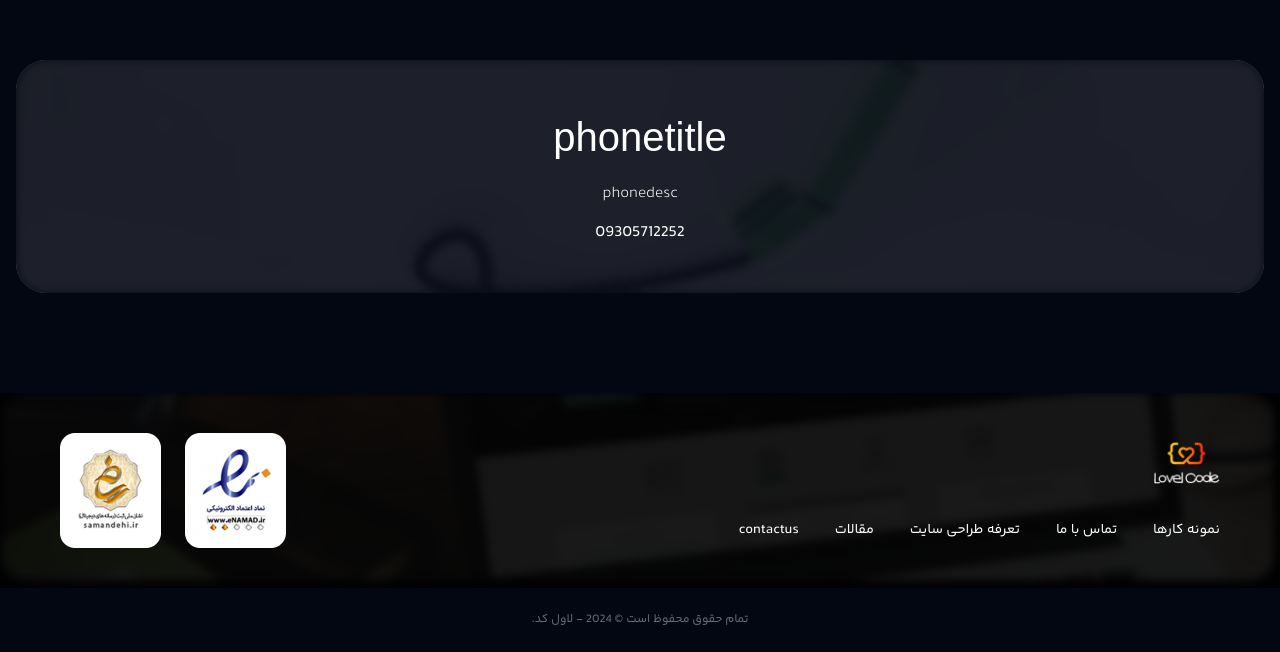
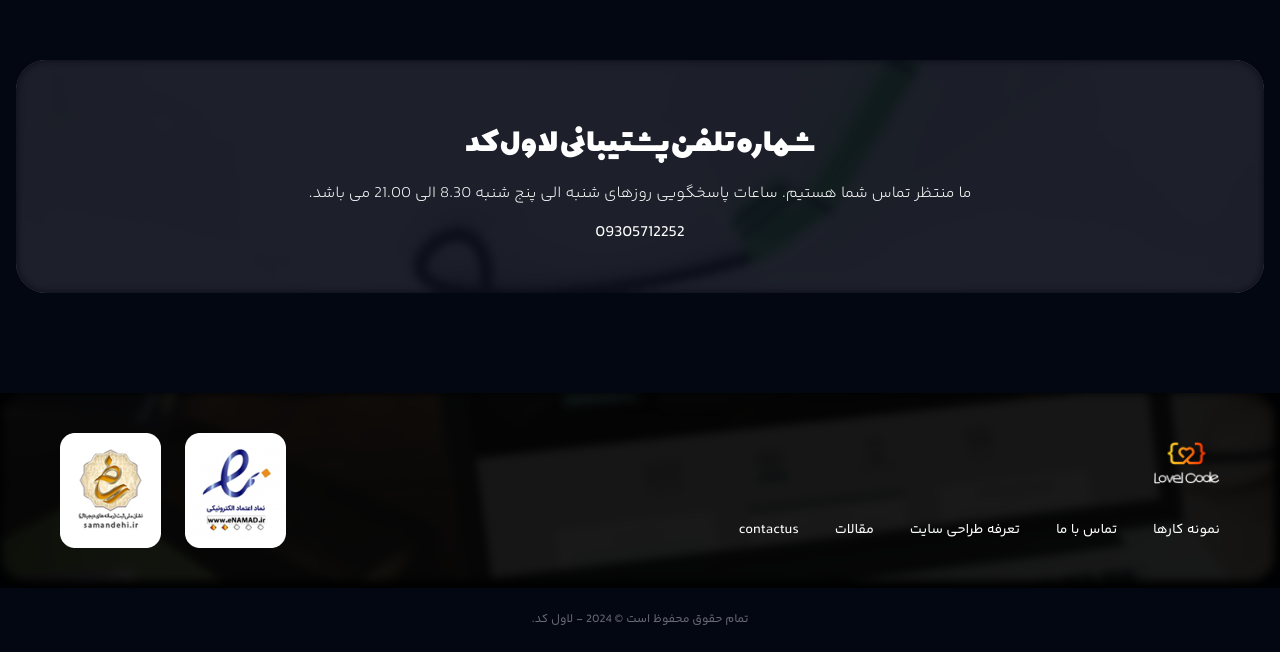
Before and after one commit to lovelcode/company, a Next.js app: page /tariffs in a window 1280 px wide. Shown: the part 2446-3098 px from the top of the page. Built offline with nearby package versions, Linux system fonts and the light colour scheme.

Commit message:
tariffs farsi

```diff
--- a/app/(site)/tariffs/page.tsx
+++ b/app/(site)/tariffs/page.tsx
@@ -4,7 +4,6 @@ import Image from "next/image";
 import React from "react";
 
 const page = () => {
-
   return (
     <>
       <div className="mt-28 container">
@@ -68,9 +67,12 @@ const page = () => {
           <div className="absolute top-0 left-0 w-full h-full bg-second_dark/90 flex justify-center items-center">
             <div className="z-10 text-center flex flex-col gap-[15px] px-8">
               <h3 className="text-[40px] font-normal font-cinema ">
-                {("phonetitle")}
+                شماره تلفن پشتیبانی لاول کد
               </h3>
-              <p className="font-light">{("phonedesc")}</p>
+              <p className="font-light">
+                ما منتظر تماس شما هستیم. ساعات پاسخگویی روزهای شنبه الی پنج شنبه
+                8.30 الی 21.00 می باشد.
+              </p>
               <p>09305712252</p>
             </div>
           </div>
```
